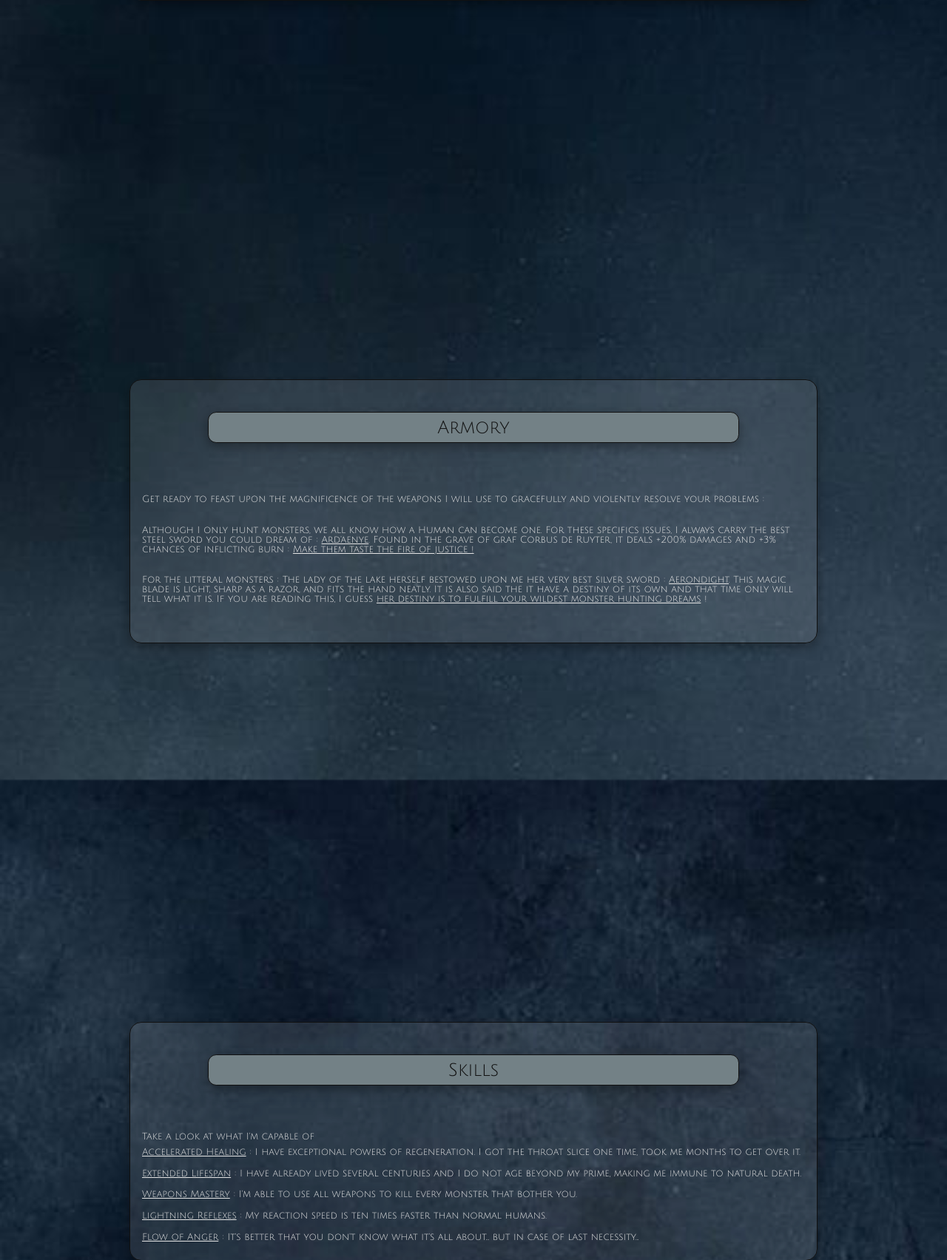
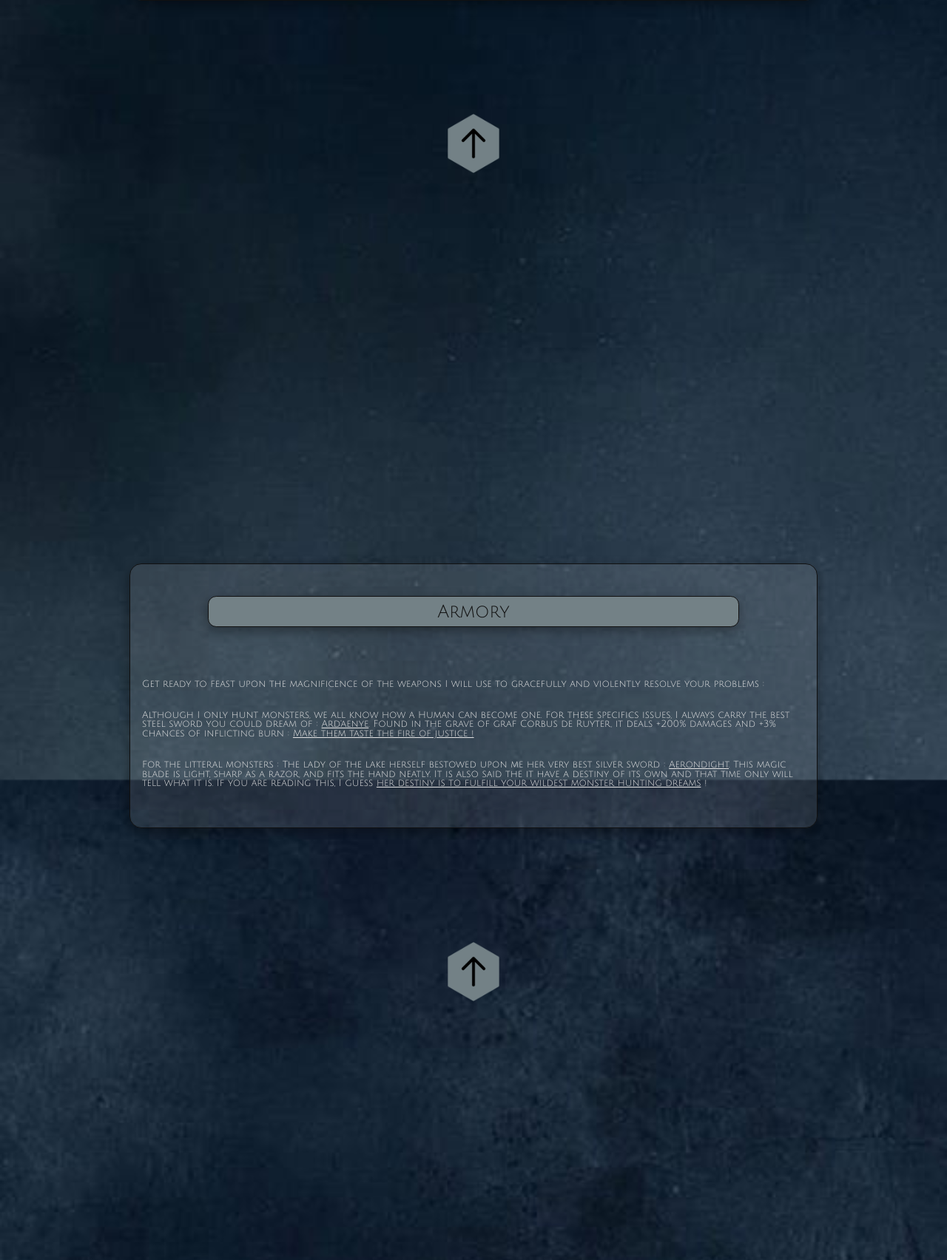
Before and after one commit to ElieBendier/P1_Geralt_de_Riv, a PHP site: page / in a window 1280 px wide. Shown: the part 1848-3552 px from the top of the page at 74% size. Run offline with PHP 8.4, Linux system fonts and the light colour scheme.

Commit message:
Added gitignore and back home button

```diff
--- a/section.php
+++ b/section.php
@@ -58,6 +58,8 @@
         </ul>
         </div>
         </div>
+        <div class="back button-logo"><a href="#home-page"></a></div>
+
     </section>
     <section class="section-bloc" id="armory">
         <div class="global-zone-text">
@@ -74,6 +76,9 @@
         <br>
         </ul>
         </div>
+        </div>
+        <div class="back button-logo"><a href="#home-page"></a></div>
+
     </section>
     <section class="section-bloc" id="skills">
         <div class="global-zone-text">
@@ -93,6 +98,7 @@
             </p>
         </div>
         </div>
+        <div class="back button-logo"><a href="#home-page"></a></div>
         </div>
     </section>
     <section class="section-bloc" id="graveyard">
@@ -112,6 +118,8 @@
             </p>
         </div>
         </div>
+        <div class="back button-logo"><a href="#home-page"></a></div>
+
     </section>
 
 </div>
--- a/styles/mobile.css
+++ b/styles/mobile.css
@@ -141,6 +141,16 @@
 
     background-size: cover;
     background-repeat: no-repeat;
+}
+
+.back {
+    margin-left: auto;
+    margin-right: auto;
+    margin-top: 12%;
+}
+
+.back a {
+    background-image: url(/assets/icon-arrow.png);
 }
 
 .my-story .button-logo a {
```
Also changed, not shown: 2 other files.
